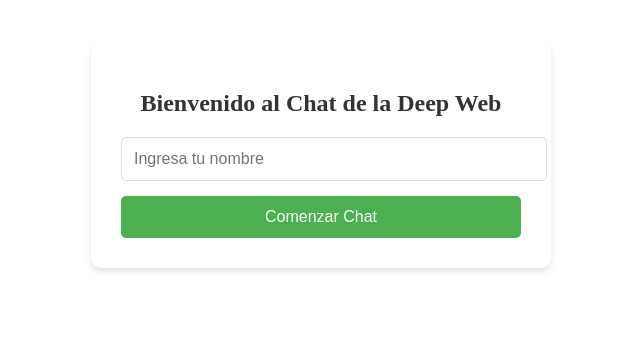
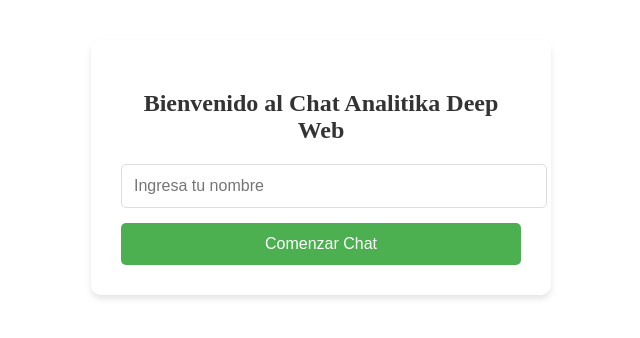
Before and after one commit to jesuselvis/chat-app, a React (Create React App) app in the folder frontend/: page / in a window 1280 px wide. Shown: the top 338 px of the page, without its empty margins (319-959 px from the left). Built offline with nearby package versions, Linux system fonts and the light colour scheme; no server answers.

Commit message:
update: url 44.212.21.75

```diff
--- a/frontend/src/Chat.js
+++ b/frontend/src/Chat.js
@@ -4,7 +4,7 @@ import { LoginForm } from './components/LoginForm';
 import { MessageList } from './components/MessageList';
 import { ChatForm } from './components/ChatForm';
 
-const socket = io('http://34.227.157.219:5000');
+const socket = io('http://44.212.21.75:5000');
 
 function Chat() {
   const [messages, setMessages] = useState([]);
--- a/frontend/src/components/LoginForm.js
+++ b/frontend/src/components/LoginForm.js
@@ -12,7 +12,7 @@ export const LoginForm = ({ username, onUsernameChange, onSubmit }) => (
         marginBottom: '20px',
         color: '#333'
       }}>
-        Bienvenido al Chat de la Deep Web
+        Bienvenido al Chat Analitika Deep Web
       </h2>
       <input
         placeholder="Ingresa tu nombre"
```
Also changed, not shown: 1 other file (tests, documents, lock files or other folders).
